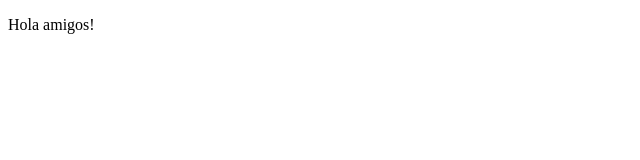
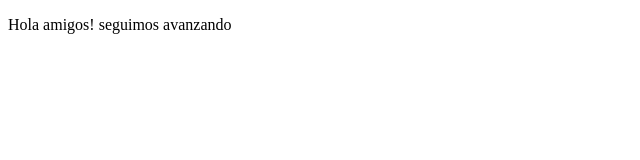
Before and after one commit to NicolasVillarrealC/proyectoDemoCursoPrework, a plain HTML site: page index.html in a window 1280 px wide. Shown: the whole page, without its empty margins (0-640 px from the left). Drawn offline with Linux system fonts and the light colour scheme.

Commit message:
cambios agregamos sitio nuevo de YT

```diff
--- a/index.html
+++ b/index.html
@@ -7,6 +7,6 @@
     <title>Hola Mundo</title>
 </head>
 <body>
-    <p>Hola amigos! </p>
+    <p>Hola amigos! seguimos avanzando </p>
 </body>
 </html>
```
